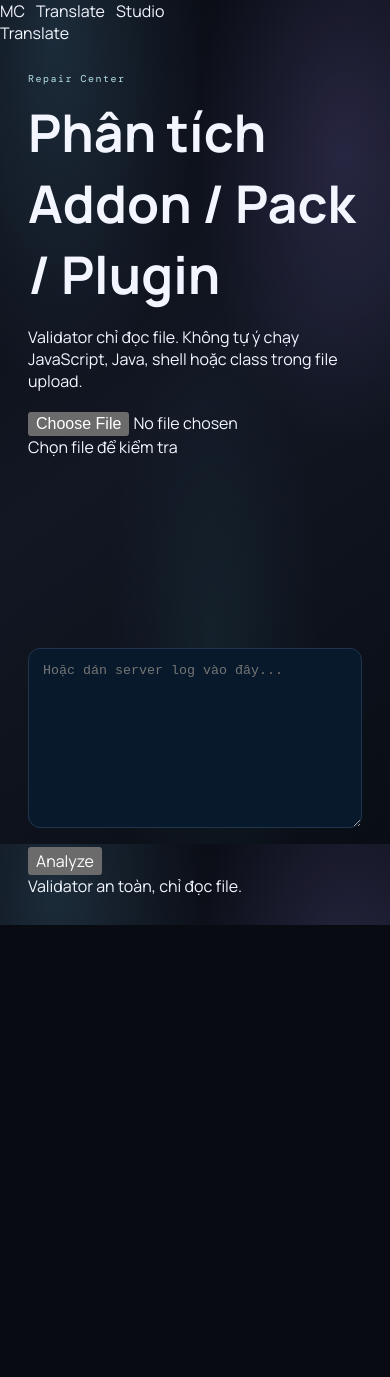
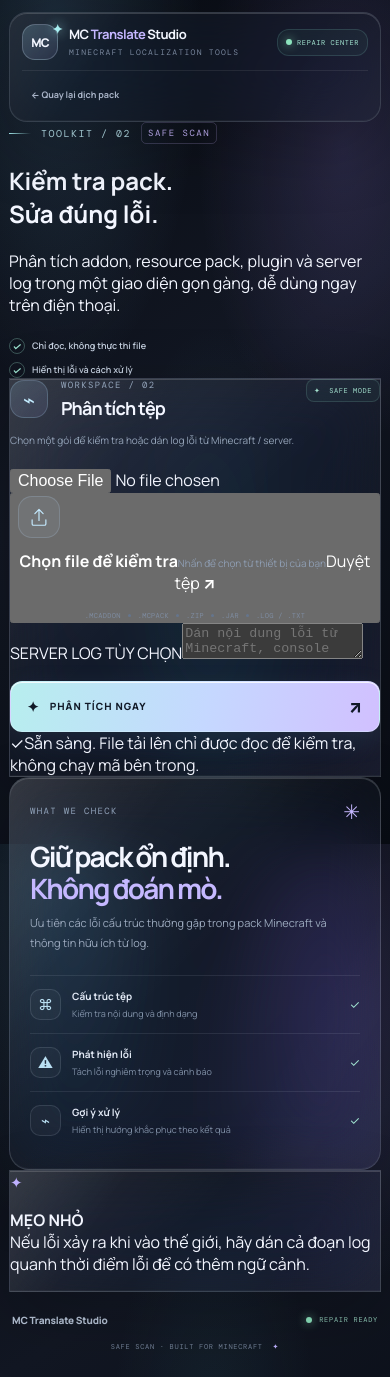
Before and after one commit to Truc5738/MC-Translate-Studio---AI-Engine, a Next.js app: page /repair in a window 390 px wide. Before the commit the page ends 925 px from the top, so only its background shows below. Built offline with nearby package versions, Linux system fonts and the light colour scheme.

Commit message:
Redesign Repair Center with responsive Liquid Glass UI

```diff
--- a/app/repair/page.tsx
+++ b/app/repair/page.tsx
@@ -1,35 +1,106 @@
 "use client";
-import {useState} from "react";
 
-type Diagnostic={severity:"error"|"warning"|"info";path:string;message:string;suggestion:string};
+import { useRef, useState } from "react";
 
-export default function RepairPage(){
- const [file,setFile]=useState<File|null>(null);
- const [log,setLog]=useState("");
- const [items,setItems]=useState<Diagnostic[]>([]);
- const [busy,setBusy]=useState(false);
- const [msg,setMsg]=useState("");
+type Diagnostic = { severity: "error" | "warning" | "info"; path: string; message: string; suggestion: string };
 
- async function analyze(){
-  if(!file&&!log.trim()){setMsg("Chọn file hoặc dán log lỗi.");return}
-  setBusy(true);setMsg("Đang kiểm tra cấu trúc và log...");
-  try{
-   const fd=new FormData();if(file)fd.append("file",file);if(log)fd.append("log",log);
-   const r=await fetch("/api/repair/analyze",{method:"POST",body:fd});
-   const d=await r.json();if(!r.ok)throw new Error(d.error||"Analyze failed");
-   setItems(d.diagnostics||[]);
-   setMsg("Hoàn tất: "+d.summary.errors+" lỗi, "+d.summary.warnings+" cảnh báo.");
-  }catch(e:any){setMsg(e.message)}finally{setBusy(false)}
- }
+export default function RepairPage() {
+  const [file, setFile] = useState<File | null>(null);
+  const [log, setLog] = useState("");
+  const [items, setItems] = useState<Diagnostic[]>([]);
+  const [busy, setBusy] = useState(false);
+  const [msg, setMsg] = useState("");
+  const inputRef = useRef<HTMLInputElement>(null);
 
- return <main className="shell"><nav className="nav"><div className="brand">MC <span>Translate</span> Studio</div><a href="/">Translate</a></nav>
- <section className="panel" style={{padding:28}}>
-  <div className="eyebrow">Repair Center</div><h1 style={{fontSize:52,margin:"12px 0"}}>Phân tích Addon / Pack / Plugin</h1>
-  <p className="muted">Validator chỉ đọc file. Không tự ý chạy JavaScript, Java, shell hoặc class trong file upload.</p>
-  <div className="drop" style={{minHeight:220,marginTop:20}}><input id="repair-file" type="file" accept=".mcaddon,.mcpack,.zip,.jar,.log,.txt" onChange={e=>setFile(e.target.files?.[0]||null)}/><label htmlFor="repair-file">{file?file.name:"Chọn file để kiểm tra"}</label></div>
-  <textarea value={log} onChange={e=>setLog(e.target.value)} placeholder="Hoặc dán server log vào đây..." style={{width:"100%",minHeight:180,marginTop:16,background:"#08192b",color:"#eef5ff",border:"1px solid #20364e",borderRadius:12,padding:14}}/>
-  <button className="button primary" disabled={busy} onClick={analyze} style={{marginTop:14}}>{busy?"Đang phân tích...":"Analyze"}</button>
-  <div className="status">{msg||"Validator an toàn, chỉ đọc file."}</div>
-  <div className="rows">{items.map((x,i)=><div className="keyrow" style={{gridTemplateColumns:"100px 1fr"}} key={i}><strong>{x.severity.toUpperCase()}</strong><div><b>{x.path}</b><div>{x.message}</div><small className="muted">{x.suggestion}</small></div></div>)}</div>
- </section></main>
+  async function analyze() {
+    if (!file && !log.trim()) { setMsg("Hãy chọn file hoặc dán log lỗi trước khi phân tích."); return; }
+    setBusy(true); setMsg("Đang kiểm tra cấu trúc và log...");
+    try {
+      const fd = new FormData();
+      if (file) fd.append("file", file);
+      if (log.trim()) fd.append("log", log);
+      const response = await fetch("/api/repair/analyze", { method: "POST", body: fd });
+      const data = await response.json();
+      if (!response.ok) throw new Error(data.error || "Không thể phân tích file.");
+      setItems(data.diagnostics || []);
+      setMsg("Đã kiểm tra xong: " + data.summary.errors + " lỗi, " + data.summary.warnings + " cảnh báo.");
+    } catch (error) {
+      setMsg(error instanceof Error ? error.message : "Có lỗi không xác định.");
+    } finally { setBusy(false); }
+  }
+
+  const errorCount = items.filter((item) => item.severity === "error").length;
+  const warningCount = items.filter((item) => item.severity === "warning").length;
+
+  return (
+    <main className="app-shell repair-shell">
+      <nav className="topbar glass repair-topbar">
+        <a className="brand" href="/" aria-label="MC Translate Studio trang chủ">
+          <span className="brand-mark">MC<i>✦</i></span>
+          <span className="brand-copy">MC <b>Translate</b> Studio<small>MINECRAFT LOCALIZATION TOOLS</small></span>
+        </a>
+        <div className="nav-links"><a className="nav-link" href="/">← Quay lại dịch pack</a></div>
+        <span className="system-pill"><span className="live-dot" /> REPAIR CENTER</span>
+      </nav>
+
+      <section className="repair-hero">
+        <div className="eyebrow"><span className="eyebrow-line" /> TOOLKIT / 02 <span className="version-pill">SAFE SCAN</span></div>
+        <h1>Kiểm tra pack.<br /><span>Sửa đúng lỗi.</span></h1>
+        <p>Phân tích addon, resource pack, plugin và server log trong một giao diện gọn gàng, dễ dùng ngay trên điện thoại.</p>
+        <div className="intro-points">
+          <span><i className="check-icon">✓</i> Chỉ đọc, không thực thi file</span>
+          <span><i className="check-icon">✓</i> Hiển thị lỗi và cách xử lý</span>
+        </div>
+      </section>
+
+      <section className="repair-layout">
+        <div className="repair-workspace glass">
+          <div className="card-heading">
+            <div className="heading-icon">⌁</div>
+            <div><div className="card-kicker">WORKSPACE / 02</div><h2>Phân tích tệp</h2></div>
+            <span className="secure-badge"><span>✦</span> SAFE MODE</span>
+          </div>
+          <p className="card-subtitle">Chọn một gói để kiểm tra hoặc dán log lỗi từ Minecraft / server.</p>
+
+          <input ref={inputRef} className="repair-file-input" type="file" accept=".mcaddon,.mcpack,.zip,.jar,.log,.txt" onChange={(event) => setFile(event.target.files?.[0] || null)} />
+          <button type="button" className={"repair-drop " + (file ? "has-file" : "")} onClick={() => inputRef.current?.click()}>
+            <span className="upload-symbol"><svg viewBox="0 0 32 32" fill="none" aria-hidden="true"><path d="M16 21V5m0 0-6 6m6-6 6 6M6 20v6a2 2 0 0 0 2 2h16a2 2 0 0 0 2-2v-6" stroke="currentColor" strokeWidth="1.7" strokeLinecap="round" strokeLinejoin="round"/></svg></span>
+            <strong>{file ? file.name : "Chọn file để kiểm tra"}</strong>
+            <span className="upload-hint">{file ? (file.size / (1024 * 1024)).toFixed(2) + " MB · Sẵn sàng phân tích" : "Nhấn để chọn từ thiết bị của bạn"}</span>
+            <span className="repair-browse">{file ? "Đổi file" : "Duyệt tệp"} <b>↗</b></span>
+            <span className="format-note">.MCADDON <i /> .MCPACK <i /> .ZIP <i /> .JAR <i /> .LOG / .TXT</span>
+          </button>
+
+          <label className="repair-log-label" htmlFor="repair-log">SERVER LOG <span>TÙY CHỌN</span></label>
+          <textarea id="repair-log" className="repair-log" value={log} onChange={(event) => setLog(event.target.value)} placeholder="Dán nội dung lỗi từ Minecraft, console hoặc server vào đây..." />
+          <button className="translate-button repair-analyze" disabled={busy} onClick={analyze}><span className="button-star">✦</span><span>{busy ? "ĐANG PHÂN TÍCH..." : "PHÂN TÍCH NGAY"}</span><span className="button-arrow">↗</span></button>
+          <div className={"repair-status " + (msg ? "has-message" : "")} role="status" aria-live="polite"><span>{busy ? "◌" : "✓"}</span>{msg || "Sẵn sàng. File tải lên chỉ được đọc để kiểm tra, không chạy mã bên trong."}</div>
+        </div>
+
+        <aside className="repair-side">
+          <div className="quality-card glass">
+            <div className="side-card-top"><span className="card-kicker">WHAT WE CHECK</span><span className="sparkle">✳</span></div>
+            <h3>Giữ pack ổn định.<br /><span>Không đoán mò.</span></h3>
+            <p>Ưu tiên các lỗi cấu trúc thường gặp trong pack Minecraft và thông tin hữu ích từ log.</p>
+            <div className="quality-list">
+              <div><span className="quality-icon">⌘</span><span><b>Cấu trúc tệp</b><small>Kiểm tra nội dung và định dạng</small></span><span className="quality-check">✓</span></div>
+              <div><span className="quality-icon">⚠</span><span><b>Phát hiện lỗi</b><small>Tách lỗi nghiêm trọng và cảnh báo</small></span><span className="quality-check">✓</span></div>
+              <div><span className="quality-icon">⌁</span><span><b>Gợi ý xử lý</b><small>Hiển thị hướng khắc phục theo kết quả</small></span><span className="quality-check">✓</span></div>
+            </div>
+          </div>
+          <div className="repair-tip glass"><span className="tip-icon">✦</span><p><b>MẸO NHỎ</b><br />Nếu lỗi xảy ra khi vào thế giới, hãy dán cả đoạn log quanh thời điểm lỗi để có thêm ngữ cảnh.</p></div>
+        </aside>
+      </section>
+
+      {items.length > 0 && <section className="repair-results glass">
+        <div className="repair-results-head"><div><div className="card-kicker">SCAN REPORT</div><h2>Kết quả phân tích</h2></div><div className="repair-counts"><span className="count-error">{errorCount} lỗi</span><span className="count-warning">{warningCount} cảnh báo</span></div></div>
+        <div className="repair-result-list">{items.map((item, index) => <article className={"repair-result repair-" + item.severity} key={index}>
+          <span className="result-severity">{item.severity === "error" ? "LỖI" : item.severity === "warning" ? "CẢNH BÁO" : "THÔNG TIN"}</span>
+          <div className="result-content"><strong>{item.path || "Log / cấu trúc"}</strong><p>{item.message}</p><small>{item.suggestion}</small></div>
+        </article>)}</div>
+      </section>}
+
+      <footer className="footer"><a className="footer-brand" href="/">MC Translate Studio</a><span>SAFE SCAN · BUILT FOR MINECRAFT <span className="footer-dot">✦</span></span><span className="footer-status"><span className="live-dot" /> REPAIR READY</span></footer>
+    </main>
+  );
 }
```
